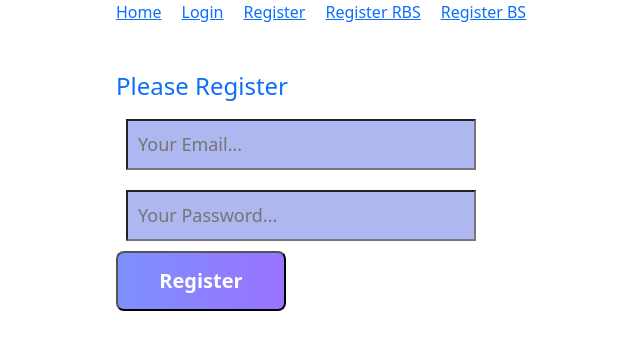
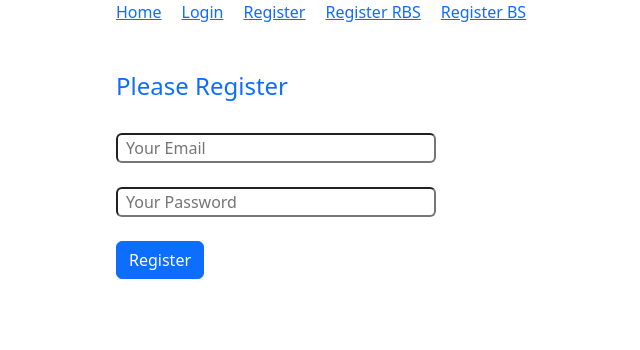
Before and after one commit to aminulislam2002/email-password-auth, a React (Vite) app: page /register in a window 1280 px wide. Shown: the top 350 px of the page, without its empty margins (204-844 px from the left). Built offline with nearby package versions, Linux system fonts and the light colour scheme.

Commit message:
create new user using email and password on firebase

```diff
--- a/src/components/Register/Register.css
+++ /dev/null
@@ -1,17 +0,0 @@
-#email,
-#password {
-  padding: 10px;
-  margin: 10px;
-  width: 350px;
-  background-color: #aeb7f0;
-  font-size: 18px;
-}
-#register {
-  width: 170px;
-  height: 60px;
-  font-weight: 700;
-  font-size: 20px;
-  color: white;
-  background: linear-gradient(90deg, #7e90fe 0%, #9873ff 100%);
-  border-radius: 8px;
-}
--- a/src/components/Register/Register.jsx
+++ b/src/components/Register/Register.jsx
@@ -1,5 +1,8 @@
 import React, { useState } from "react";
-import "./Register.css";
+import { createUserWithEmailAndPassword, getAuth } from "firebase/auth";
+import app from "../../firebase/firebase.config";
+
+const auth = getAuth(app);
 
 const Register = () => {
   const [email, setEmail] = useState(" ");
@@ -14,23 +17,55 @@ const Register = () => {
     // console.log(event.target.value);
     setPassword(event.target.value);
   };
+  // Note: Uporer code gulo extra example code code,
 
   const handleSubmit = (event) => {
+    // 1. Prevent page refresh
     event.preventDefault();
+
+    // 2. Collect from data
     const email = event.target.email.value;
     const password = event.target.password.value;
     console.log(email, password);
+
+    // 3. Create user in firebase
+    createUserWithEmailAndPassword(auth, email, password)
+      .then((result) => {
+        const loggedUser = result.user;
+        console.log(loggedUser);
+      })
+      .catch((error) => {
+        console.log(error);
+      });
   };
 
   return (
     <div className="w-50 mx-auto">
       <h4 className="text-primary">Please Register</h4>
       <form onSubmit={handleSubmit}>
-        <input onChange={handleEmailChange} type="email" name="email" id="email" placeholder="Your Email..." />
+        {/* <input className="w-50 mb-4 rounded ps-2" type="text" name="name" id="name" placeholder="Your Name" required /> */}
         <br />
-        <input onBlur={handlePasswordBlur} type="password" name="password" id="password" placeholder="Your Password..." />
+        <input
+          className="w-50 mb-4 rounded ps-2"
+          onChange={handleEmailChange}
+          type="email"
+          name="email"
+          id="email"
+          placeholder="Your Email"
+          required
+        />
         <br />
-        <input type="submit" value="Register" id="register" />
+        <input
+          className="w-50 mb-4 rounded ps-2"
+          onBlur={handlePasswordBlur}
+          type="password"
+          name="password"
+          id="password"
+          placeholder="Your Password"
+          required
+        />
+        <br />
+        <input className="btn btn-primary" type="submit" value="Register" />
       </form>
     </div>
   );
--- /dev/null
+++ b/src/firebase/firebase.config.js
@@ -0,0 +1,18 @@
+// Import the functions you need from the SDKs you need
+import { initializeApp } from "firebase/app";
+// TODO: Add SDKs for Firebase products that you want to use
+// https://firebase.google.com/docs/web/setup#available-libraries
+
+// Your web app's Firebase configuration
+const firebaseConfig = {
+  apiKey: "AIzaSyDRHQTg71CM4ribajhsPOOcSidYerndHeY",
+  authDomain: "email-password-auth-f0983.firebaseapp.com",
+  projectId: "email-password-auth-f0983",
+  storageBucket: "email-password-auth-f0983.appspot.com",
+  messagingSenderId: "652065679638",
+  appId: "1:652065679638:web:e23a1a9bf8320b0bb68837"
+};
+
+// Initialize Firebase
+const app = initializeApp(firebaseConfig);
+export default app
```
